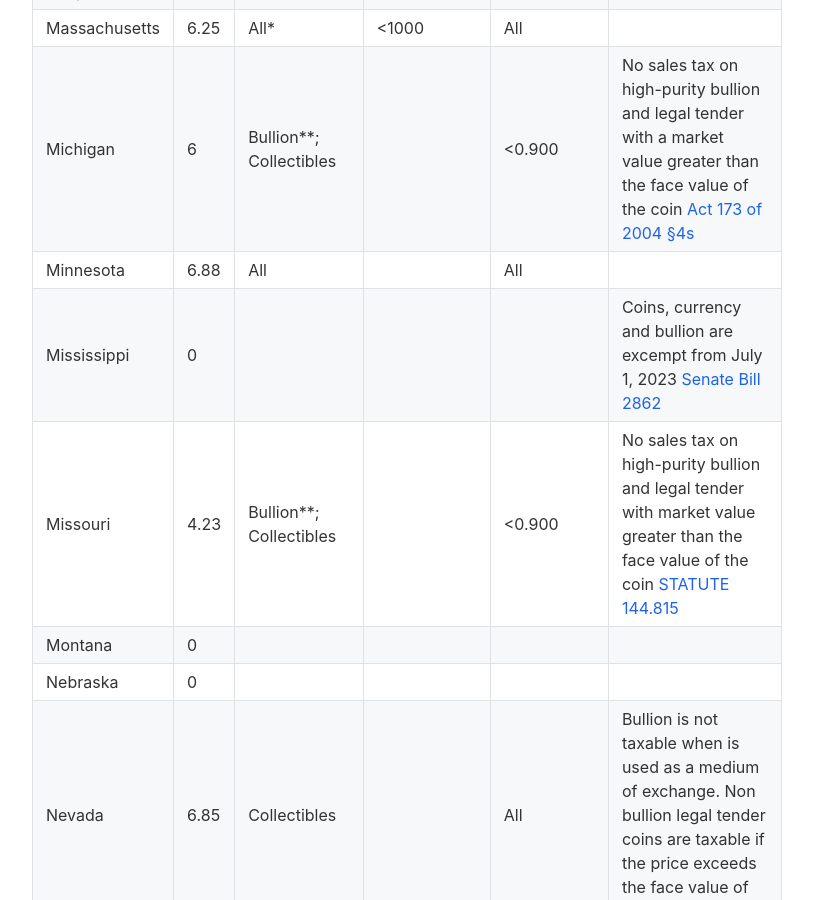
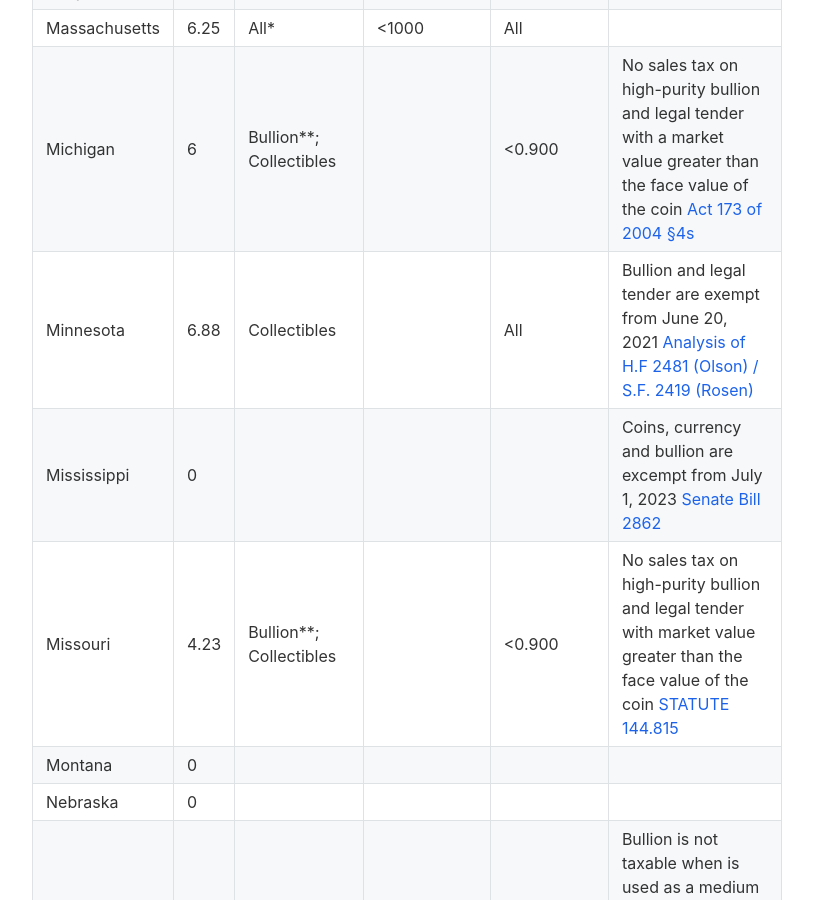
Before and after one commit to Precious-Metals-Manager/precious-metals-manager-landing-page, a Jekyll site: the page built from _posts/2023-12-07-unveiling-the-taxation-of-precious-metals.md, in a window 1280 px wide and 900 px high, scrolled down 2226 px. Shown: the whole window, without its empty margins (233-1046 px from the left). Built offline with Jekyll 4.4.1, drawn with Linux system fonts in a browser that asks for light colours; nearby versions of some CDN libraries; some of the changed text lies outside the part shown.

Commit message:
Update article

```diff
--- a/_posts/2023-12-07-unveiling-the-taxation-of-precious-metals.md
+++ b/_posts/2023-12-07-unveiling-the-taxation-of-precious-metals.md
@@ -38,7 +38,7 @@ In the case of the US, sales tax varies in each state. The following figures rep
 | Maryland       | 6    | All*                                  | <1000        | All                                                                |                                                                                                                                                                                                                                                       |
 | Massachusetts  | 6.25 | All*                                  | <1000        | All                                                                |                                                                                                                                                                                                                                                       |
 | Michigan       | 6    | Bullion**; Collectibles               |              | <0.900                                                             | No sales tax on high-purity bullion and legal tender with a market value greater than the face value of the coin [Act 173 of 2004 §4s](https://www.legislature.mi.gov/(S(nrbuqu4vxl501ntvfqemdqd0))/mileg.aspx?page=getObject&objectName=mcl-205-54s) |
-| Minnesota      | 6.88 | All                                   |              | All                                                                |                                                                                                                                                                                                                                                       |
+| Minnesota      | 6.88 | Collectibles                          |              | All                                                                | Bullion and legal tender are exempt from June 20, 2021 [Analysis of H.F 2481 (Olson) / S.F. 2419 (Rosen)](https://www.revenue.state.mn.us/sites/default/files/2021-05/hf2481%28sf2419%29_1%20bullion%20coins.pdf)                                     |
 | Mississippi    | 0    |                                       |              |                                                                    | Coins, currency and bullion are excempt from July 1, 2023 [Senate Bill 2862](https://billstatus.ls.state.ms.us/documents/2023/html/SB/2800-2899/SB2862SG.htm)                                                                                         |
 | Missouri       | 4.23 | Bullion**; Collectibles               |              | <0.900                                                             | No sales tax on high-purity bullion and legal tender with market value greater than the face value of the coin [STATUTE 144.815](https://www.revisor.mo.gov/main/OneSection.aspx?section=144.815)                                                     |
 | Montana        | 0    |                                       |              |                                                                    |                                                                                                                                                                                                                                                       |
```
